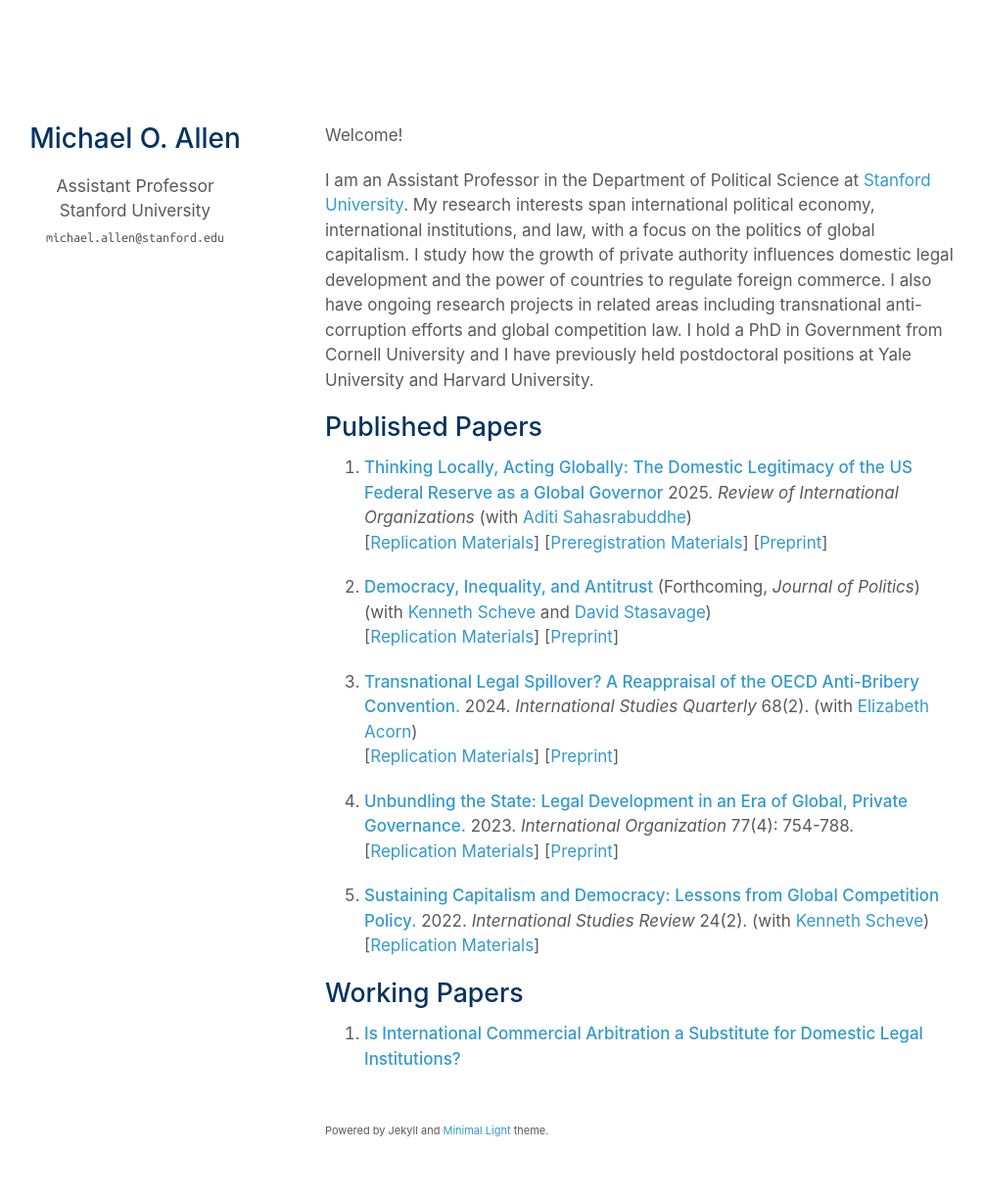
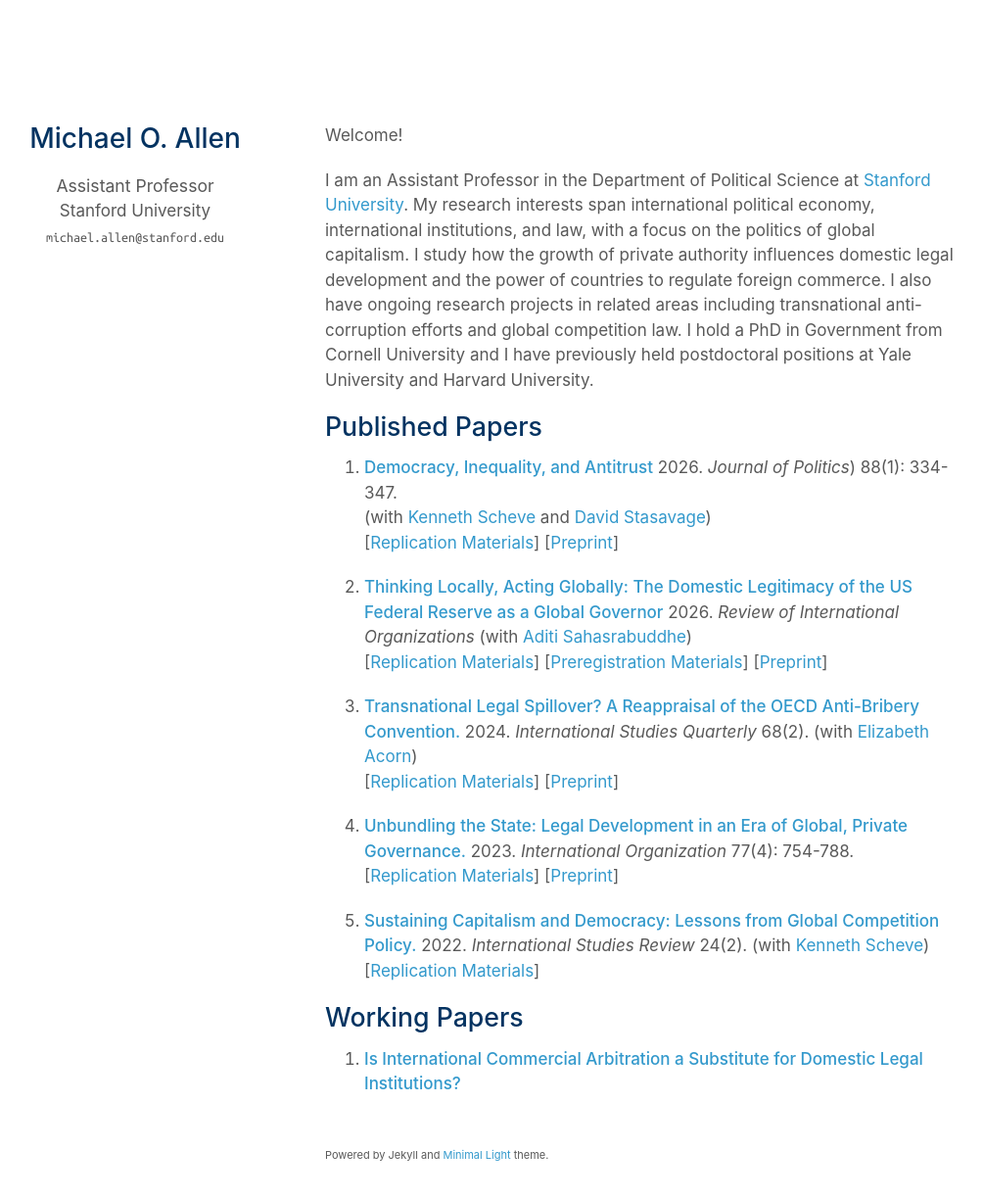
Before and after one commit to mmooddaa/mmooddaa.github.io, a Jekyll site: the page built from index.md, in a window 1280 px wide and 1261 px high. Shown: the top 1224 px of the window at 98% size, without its empty margins (138-1142 px from the left). Built offline with Jekyll 4.4.1, drawn with Linux system fonts in a browser that asks for light colours; nearby versions of some CDN libraries; a style sheet for code colours, icons or effects is not loaded.

Commit message:
updated jop
jop update

```diff
--- a/index.md
+++ b/index.md
@@ -11,10 +11,10 @@ I am an Assistant Professor in the Department of Political Science at [Stanford
 
 ## Published Papers
 
-5. **[Thinking Locally, Acting Globally: The Domestic Legitimacy of the US Federal Reserve as a Global Governor](https://link.springer.com/article/10.1007/s11558-025-09603-5)** 2025. *Review of International Organizations* (with [Aditi Sahasrabuddhe](https://aditisahasrabuddhe.com)) <br> [[Replication Materials](https://doi.org/10.7910/DVN/NON9N3)] [[Preregistration Materials](https://osf.io/axq5c/)] [[Preprint](/assets/papers/FedGlobalGov-20241006.pdf)]
+5. **[Democracy, Inequality, and Antitrust](https://doi.org/10.1086/736023)** 2026. *Journal of Politics*) 88(1): 334-347. <br>
+(with [Kenneth Scheve](https://scheve-research.org/) and [David Stasavage](https://stasavage.com/)) <br> [[Replication Materials](https://dataverse.harvard.edu/dataset.xhtml?persistentId=doi:10.7910/DVN/GFENDZ)] [[Preprint](https://papers.ssrn.com/sol3/papers.cfm?abstract_id=4358176)]
 
-4. **[Democracy, Inequality, and Antitrust](https://doi.org/10.1086/736023)** (Forthcoming, *Journal of Politics*) <br>
-(with [Kenneth Scheve](https://scheve-research.org/) and [David Stasavage](https://stasavage.com/)) <br> [[Replication Materials](https://dataverse.harvard.edu/dataset.xhtml?persistentId=doi:10.7910/DVN/GFENDZ)] [[Preprint](https://papers.ssrn.com/sol3/papers.cfm?abstract_id=4358176)]
+4. **[Thinking Locally, Acting Globally: The Domestic Legitimacy of the US Federal Reserve as a Global Governor](https://link.springer.com/article/10.1007/s11558-025-09603-5)** 2026. *Review of International Organizations* (with [Aditi Sahasrabuddhe](https://aditisahasrabuddhe.com)) <br> [[Replication Materials](https://doi.org/10.7910/DVN/NON9N3)] [[Preregistration Materials](https://osf.io/axq5c/)] [[Preprint](/assets/papers/FedGlobalGov-20241006.pdf)]
 
 3. **[Transnational Legal Spillover? A Reappraisal of the OECD Anti-Bribery Convention.](https://doi.org/10.1093/isq/sqae071)** 2024. *International Studies Quarterly* 68(2).
 (with [Elizabeth Acorn](http://www.elizabethacorn.com)) <br> [[Replication Materials](https://doi.org/10.7910/DVN/TJRLRZ)] [[Preprint](/assets/papers/Acorn_Allen_2023_Spillover.pdf)]
```
